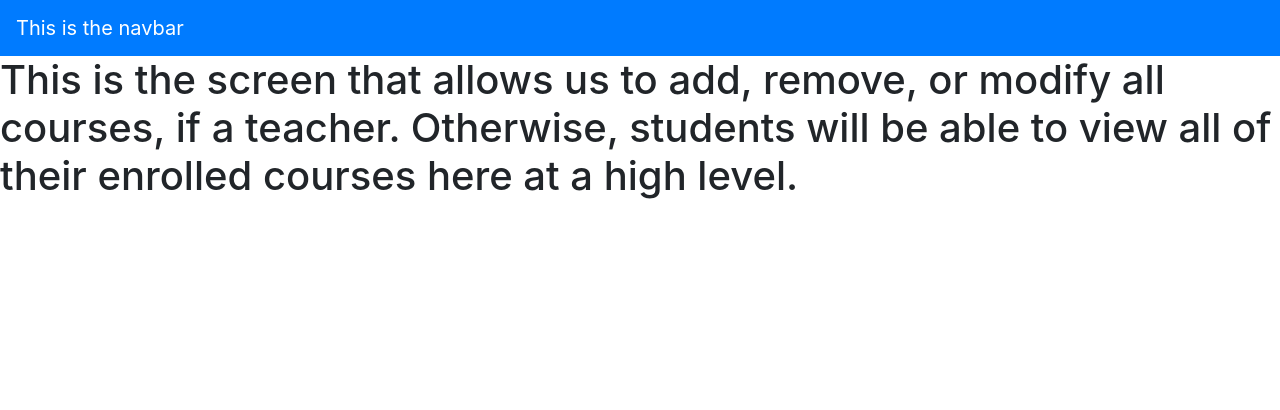
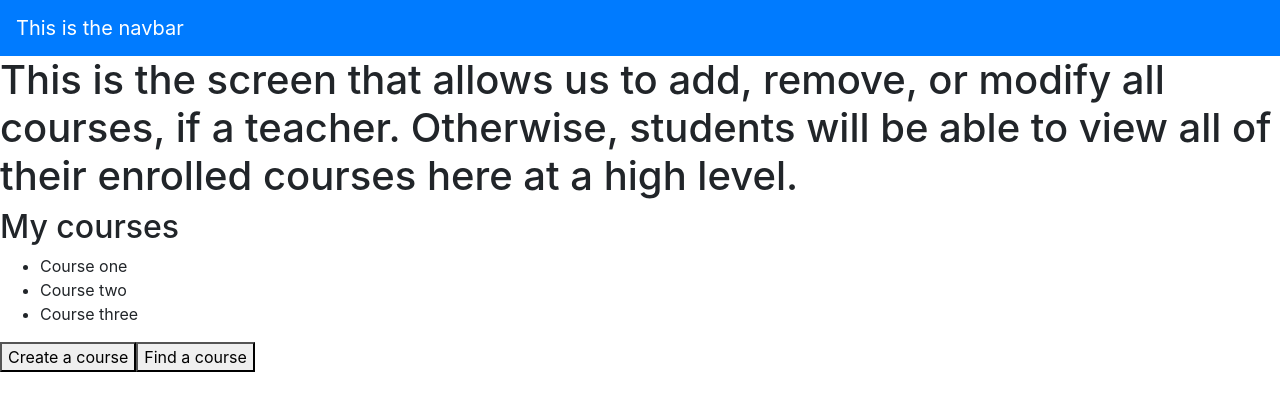
Before and after one commit to jackiepajor/Project-3, a React (Create React App) app in the folder client/: page /my-courses in a window 1280 px wide. Shown: the top 410 px of the page. Built offline with nearby package versions, Linux system fonts and the light colour scheme.

Commit message:
modified client/src/pages/mycourses/mycourses.js - added buttons, filler

```diff
--- a/client/src/pages/MyCourses/MyCourses.js
+++ b/client/src/pages/MyCourses/MyCourses.js
@@ -13,6 +13,14 @@ class MyCourses extends Component {
       <div>
         <NavBar />
         <h1>This is the screen that allows us to add, remove, or modify all courses, if a teacher. Otherwise, students will be able to view all of their enrolled courses here at a high level.</h1>
+        <h2>My courses</h2>
+        <ul>
+          <li>Course one</li>
+          <li>Course two</li>
+          <li>Course three</li>
+        </ul>
+        <button id="createCourse">Create a course</button>
+        <button id="findCourse">Find a course</button>
       </div>
     );
   }
```
